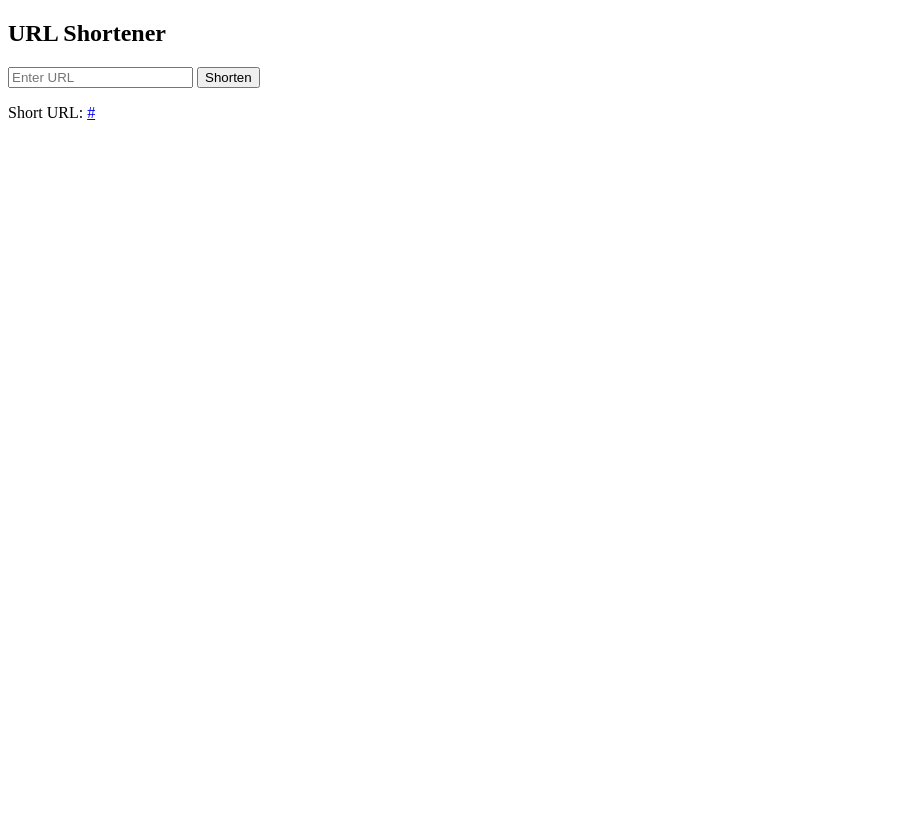
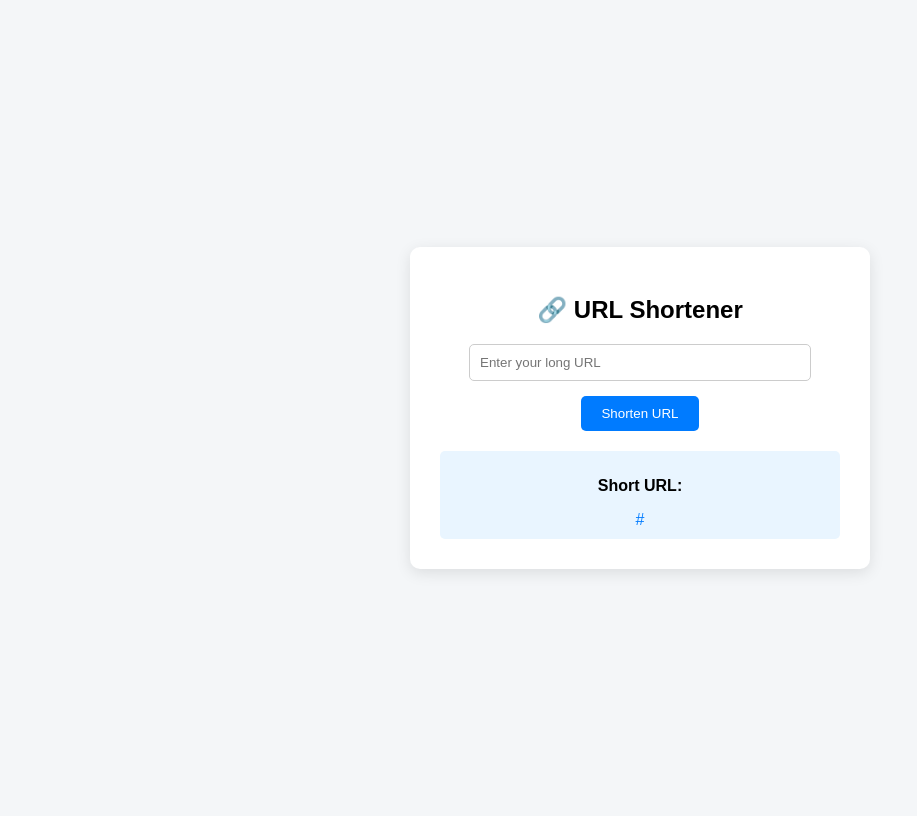
Before and after one commit to 7pavana/URL-Shortner, a Flask app: template templates/index.html in a window 1280 px wide. Shown: the whole page, without its empty margins (0-917 px from the left). Before the commit the page ends 120 px from the top, so only its background shows below. Run offline with Flask 3, Linux system fonts and the light colour scheme; the template is opened without the code that fills it: most values are stand-ins (such as "Sample title", 1, 10 or a date in 2020).

Commit message:
DOCKER setup

```diff
--- a/app.py
+++ b/app.py
@@ -45,4 +45,4 @@ def redirect_url(short_code):
     return "URL not found"
 
 if __name__ == '__main__':
-    app.run(debug=True)
+    app.run(host='0.0.0.0', port=5000)
--- a/templates/index.html
+++ b/templates/index.html
@@ -1,18 +1,84 @@
 <!DOCTYPE html>
-<html>
+<html lang="en">
 <head>
+    <meta charset="UTF-8">
+    <meta name="viewport" content="width=device-width, initial-scale=1.0">
     <title>URL Shortener</title>
+    <style>
+        body {
+            font-family: Arial, sans-serif;
+            background: #f4f6f8;
+            display: flex;
+            justify-content: center;
+            align-items: center;
+            height: 100vh;
+        }
+
+        .container {
+            background: white;
+            padding: 30px;
+            border-radius: 10px;
+            box-shadow: 0px 4px 15px rgba(0,0,0,0.1);
+            text-align: center;
+            width: 400px;
+        }
+
+        h2 {
+            margin-bottom: 20px;
+        }
+
+        input {
+            width: 80%;
+            padding: 10px;
+            margin-bottom: 15px;
+            border: 1px solid #ccc;
+            border-radius: 5px;
+        }
+
+        button {
+            padding: 10px 20px;
+            background: #007BFF;
+            color: white;
+            border: none;
+            border-radius: 5px;
+            cursor: pointer;
+        }
+
+        button:hover {
+            background: #0056b3;
+        }
+
+        .result {
+            margin-top: 20px;
+            background: #e9f5ff;
+            padding: 10px;
+            border-radius: 5px;
+        }
+
+        a {
+            color: #007BFF;
+            text-decoration: none;
+        }
+    </style>
 </head>
 <body>
-    <h2>URL Shortener</h2>
+    <div class="container">
+    <h2>🔗 URL Shortener</h2>
 
     <form method="POST">
-        <input type="text" name="url" placeholder="Enter URL" required>
-        <button type="submit">Shorten</button>
+        <input type="text" name="url" placeholder="Enter your long URL" required>
+        <br>
+        <button type="submit">Shorten URL</button>
     </form>
 
     {% if short_url %}
-        <p>Short URL: <a href="{{ short_url }}">{{ short_url }}</a></p>
+        <div class="result">
+            <p><b>Short URL:</b></p>
+            <a href="{{ short_url }}" target="_blank">{{ short_url }}</a>
+        </div>
     {% endif %}
+</div>
+
+
 </body>
 </html>
```
Also changed, not shown: instance/urls.db, 1 other file.
